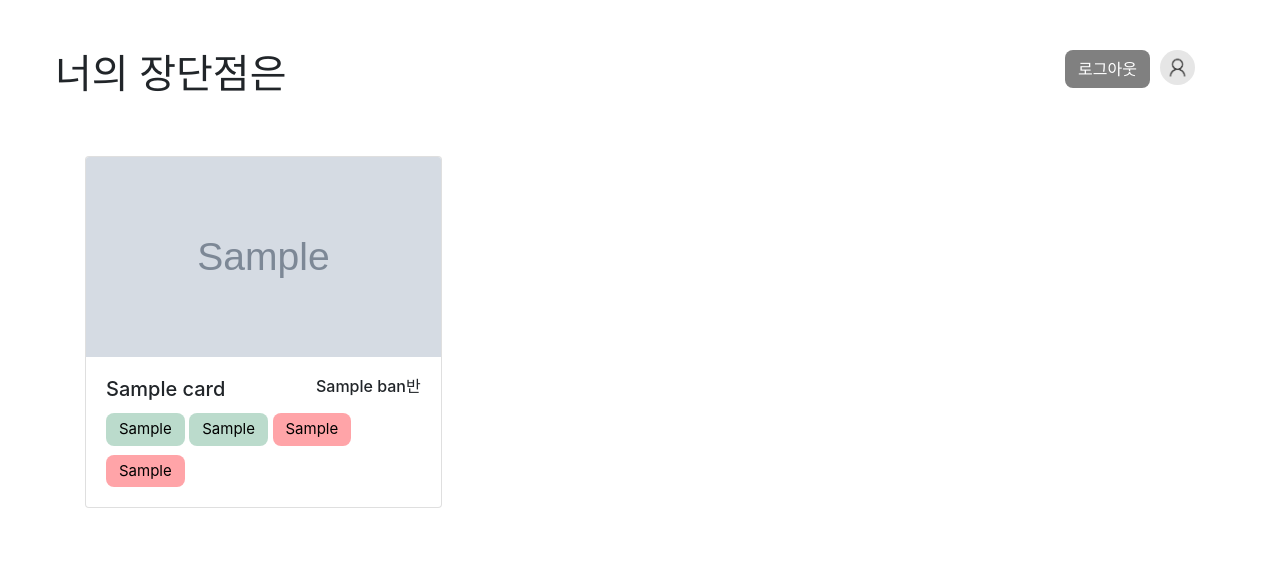
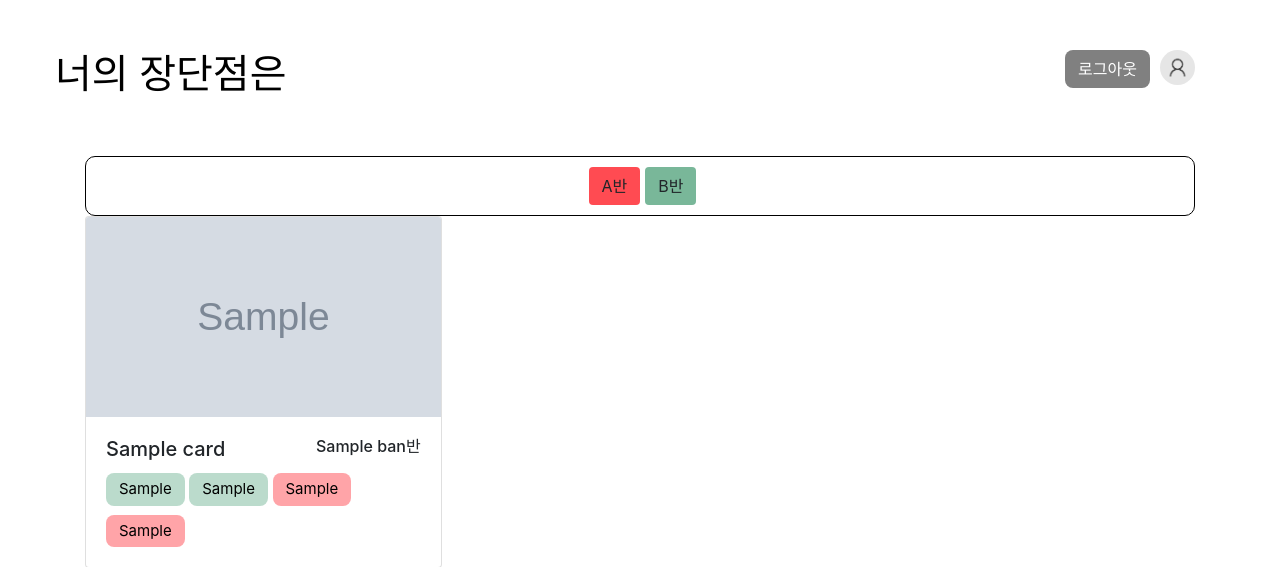
Before and after one commit to kimseungdeok/prosandcons, a Flask app: template templates/users.j2 in a window 1280 px wide. Shown: the top 567 px of the page. Run offline with Flask 2, Linux system fonts and the light colour scheme; the template is opened without the code that fills it: most values are stand-ins (such as "Sample title", 1, 10 or a date in 2020); grey boxes marked "Sample" are stand-in pictures.

Commit message:
feat : title 클릭시 로그인화면으로 이동 및 a,b반 버튼 생성

```diff
--- a/templates/users.j2
+++ b/templates/users.j2
@@ -36,6 +36,10 @@
             .title{
                 font-weight: bolder;
             }
+            .title a{
+              text-decoration: none;
+              color: black;
+            }
             .logout-btn{
               background-color: gray;
               border-radius: 8px;
@@ -46,6 +50,23 @@
               border-radius: 50%;
               width: 35px;
               height: 35px;
+            }
+            .division{
+              display: flex;
+              justify-content: center;
+              border: 1px solid black;
+              border-radius: 10px;
+              padding: 10px;
+
+            }
+            .division button{
+              margin-left: 5px;
+            }
+            .aBan-btn {
+              background-color: rgb(255, 75, 82);
+            }
+            .bBan-btn {
+              background-color:rgb(121, 183, 153);
             }
             .main-btn-group{
               display: flex;
@@ -74,30 +95,7 @@
 
             }
         </style>
-        <script>
 
-          //   function makeCard(uuid, imgUrl, name, ban, first_pro, second_pro, first_con, second_con){
-          //   let card_html = `
-          //   <div class="card" style=" cursor: pointer;" onclick="location.href='http://127.0.0.1:5000/user/${uuid}'"">
-          //         <img src=${imgUrl} class="card-img-top" alt="...">
-          //         <div class="card-body">
-          //           <div class="card-top">
-          //             <h5 class="card-title">${name}</h5>
-          //             <!-- 반 적용 -->
-          //             <h6 class="ban">${ban}</h6>
-          //           </div>
-
-          //           <p class="card-text">
-          //               <span class="pros">${first_pro}</span>
-          //               <span class="pros">${second_pro}</span>
-          //               <span class="cons">${first_con}</span>
-          //               <span class="cons">${second_con}</span>
-          //           </p>
-          //         </div>
-          //       </div>
-          //   `
-          // }
-        </script>
     <title>
     prosandcons
     </title>
@@ -106,7 +104,7 @@
         <div class="container">
             <div class="header">
               <div class="title">
-                  <h1>너의 장단점은</h1>
+                  <a href="/"><h1>너의 장단점은</h1></a>
               </div>
               <div class="main-btn-group">
                 <div class="logout">
@@ -118,6 +116,10 @@
                   <img src="../static/defaultImage.png" onclick="location.href='update'" alt=""/>
                 </div>
               </div>
+            </div>
+            <div class="division">
+              <button type="button" class="btn aBan-btn">A반</button>
+              <button type="button" class="btn bBan-btn">B반</button>
             </div>
             <div class="card-columns">
                 {% for card in user_list %}
```
